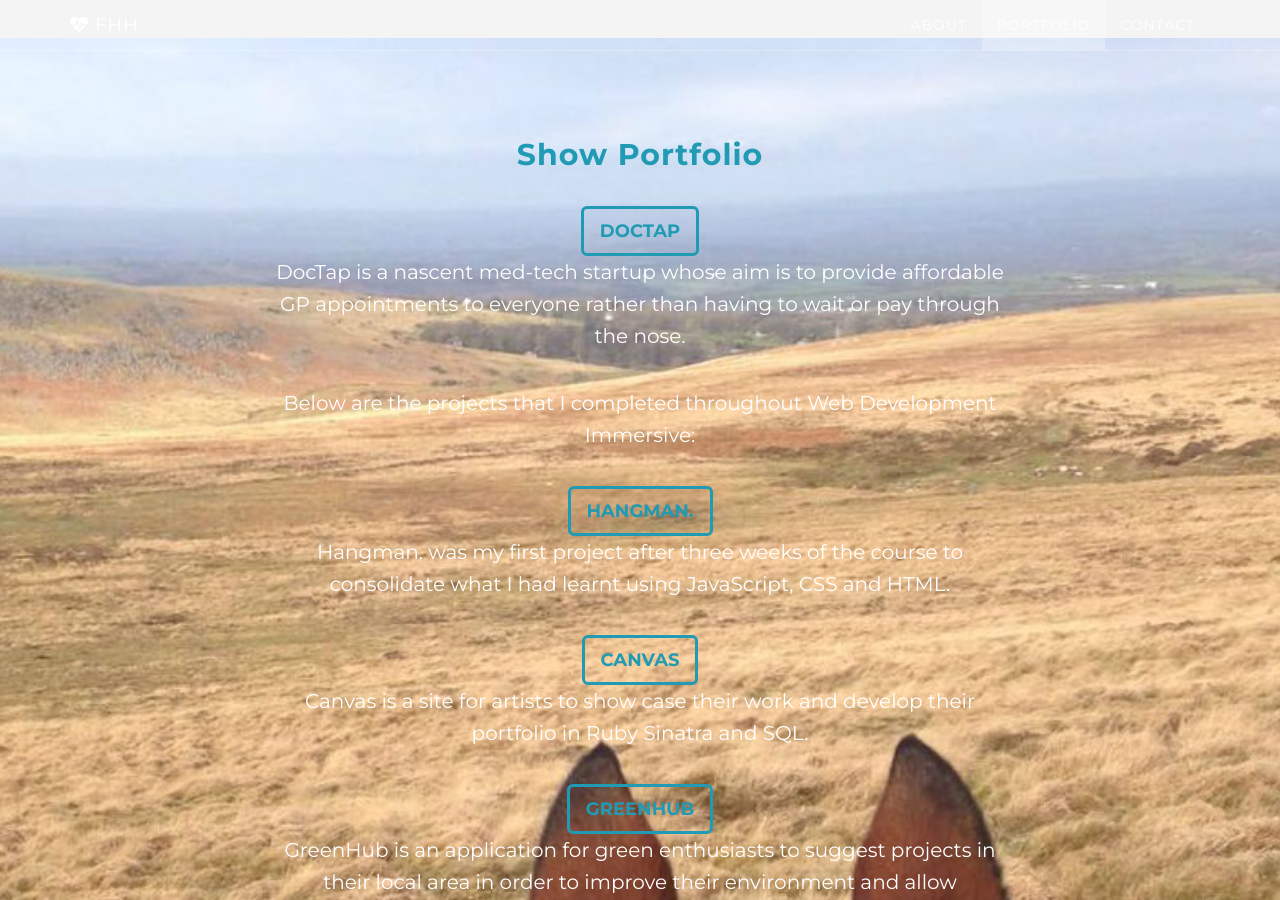
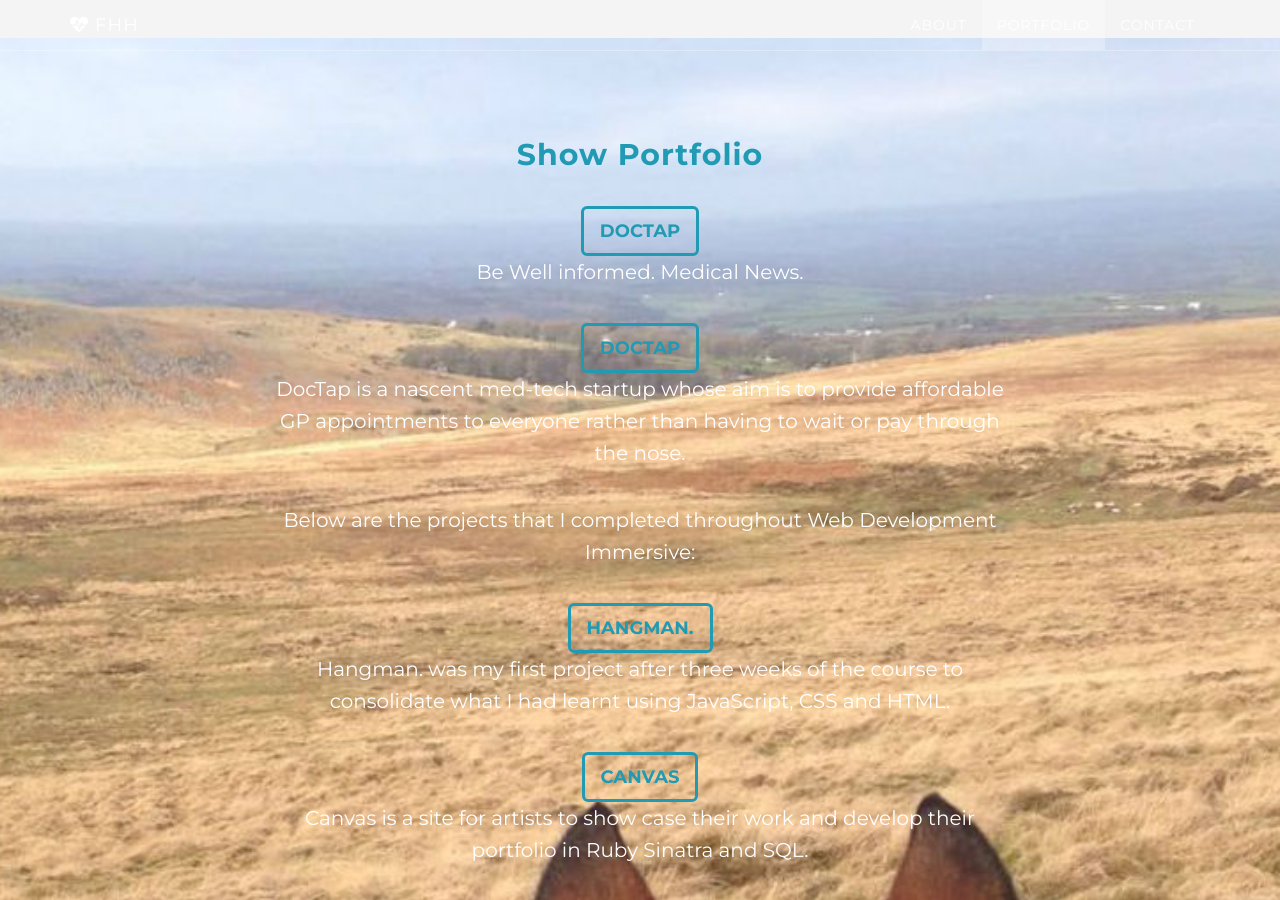
Before and after one commit to fhhopkinson/fhhopkinson.github.io, a Jekyll site: the page built from index.html, in a window 1280 px wide and 900 px high, scrolled down 1883 px. Built offline with Jekyll 4.4.1, drawn with Linux system fonts in a browser that asks for light colours; nearby versions of some CDN libraries.

Commit message:
Adding links to DocTap in order to boost trust

```diff
--- a/_includes/download.html
+++ b/_includes/download.html
@@ -5,7 +5,10 @@
                 <div class="col-lg-8 col-lg-offset-2">
                     <h2 class="portfolio">Show Portfolio</h2>
 
-                    <a href="https://doctap.co.uk/" class="btn btn-default btn-lg"><strong>DocTap</strong></a>
+                    <a href="https://www.docipedia.co.uk/" class="btn btn-default btn-lg"><strong>DocTap</strong></a>
+                    <p>Be Well informed. Medical News.</p>
+
+                    <a href="https://www.doctap.co.uk/" class="btn btn-default btn-lg"><strong>DocTap</strong></a>
                     <p>DocTap is a nascent med-tech startup whose aim is to provide affordable GP appointments to everyone rather than having to wait or pay through the nose.</p>
 
                     <p>Below are the projects that I completed throughout Web Development Immersive:</p>
```
